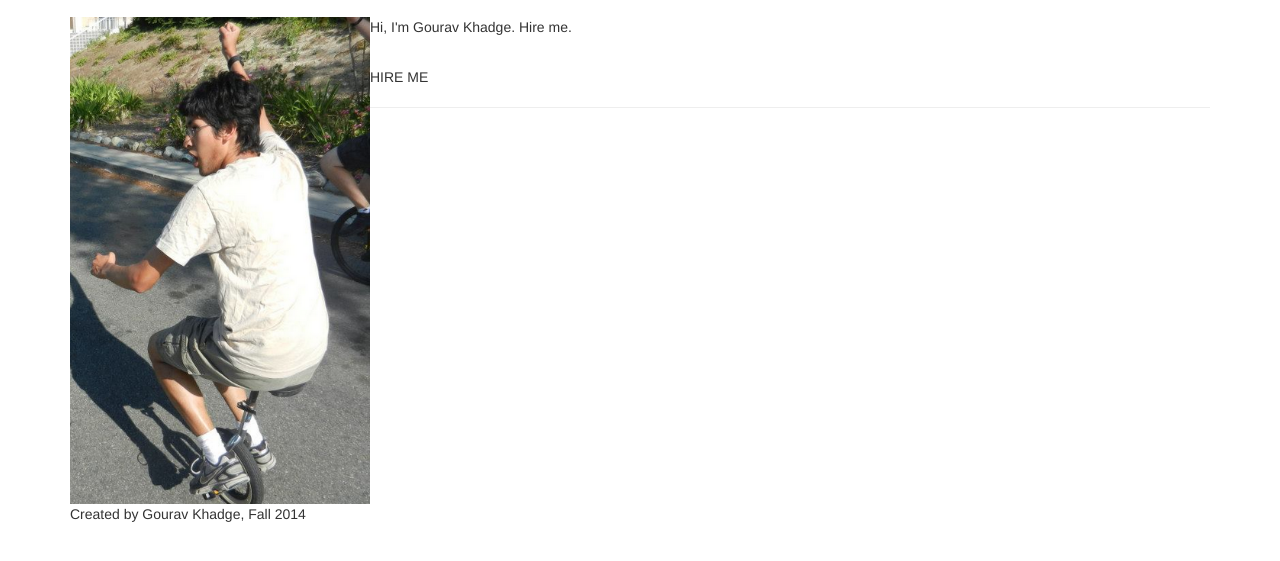
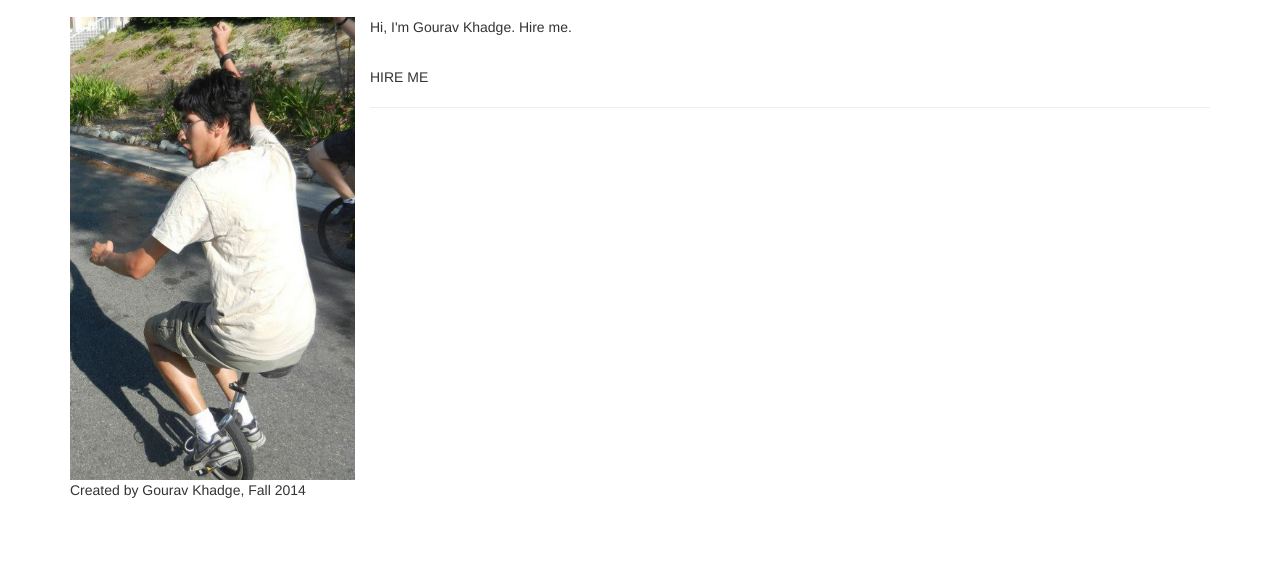
Before and after one commit to gkhadge/PersonalWebsite, a plain HTML site: page about.html in a window 1280 px wide. Shown: the part 53-614 px from the top of the page. Drawn offline with Linux system fonts and the light colour scheme.

Commit message:
changed title / image padding of about me

```diff
--- a/about.html
+++ b/about.html
@@ -9,7 +9,7 @@
     <meta name="description" content="">
     <meta name="author" content="">
 
-    <title>1 Col Portfolio - Start Bootstrap Template</title>
+    <title>About Me</title>
 
     <!-- Bootstrap Core CSS -->
     <link href="css/bootstrap.min.css" rel="stylesheet">
@@ -63,7 +63,7 @@
     <!-- Page Content -->
     <div class="container">
 
-	<img src="gouravunicycle.png" alt="Gourav Khadge" width="300" align="left">
+	<img src="gouravunicycle.png" alt="Gourav Khadge" width="300" align="left" style="PADDING-RIGHT: 15px" >
 	<p>
 	Hi, I'm Gourav Khadge. Hire me.
 	</p>
```
